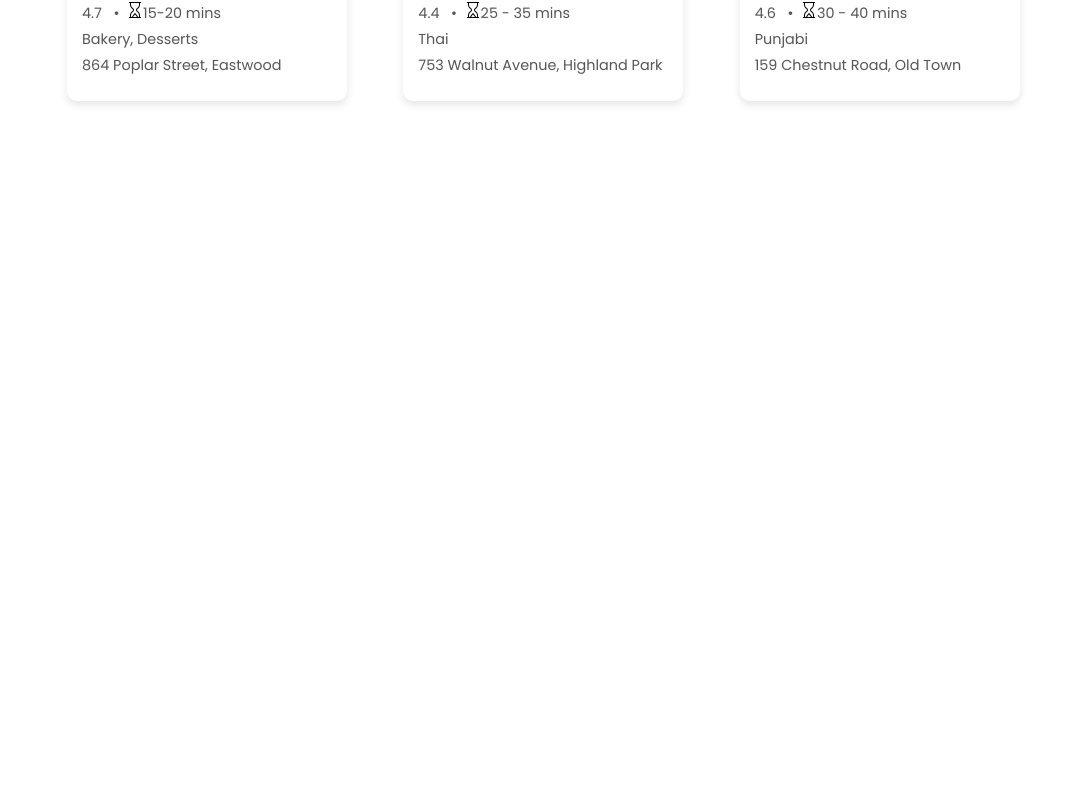
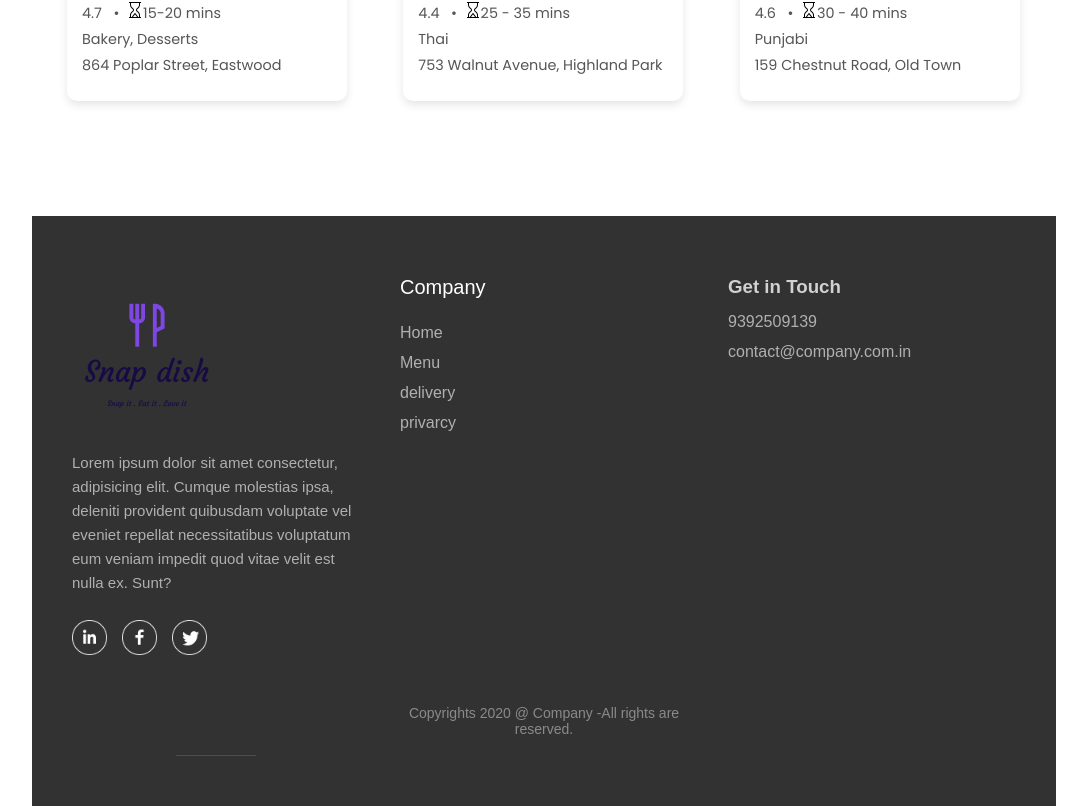
Before and after one commit to kireeti-ai/Snap-dish, a React (Vite) app in the folder Food/: page / in a window 1280 px wide. Shown: the part 6735-7541 px from the top of the page, without its empty margins (96-1183 px from the left). Before the commit the page ends 6851 px from the top, so only its background shows below. Built offline with nearby package versions, Linux system fonts and the light colour scheme.

Commit message:
changes few

```diff
--- a/Food/src/Context/RestaurantContext.jsx
+++ b/Food/src/Context/RestaurantContext.jsx
@@ -10,9 +10,9 @@ const RestaurantContextProvider = (props) => {
     }
 
     return (
-        // Use the Provider from the Context, not the component itself
+
         <RestaurantContext.Provider value={contextValue}>
-            {props.children} {/* Corrected typo: props.children */}
+            {props.children}
         </RestaurantContext.Provider>
     )
 }
--- a/Food/src/components/Footer/Footer.css
+++ b/Food/src/components/Footer/Footer.css
@@ -1,60 +1,60 @@
 .footer {
-    background-color: #333;
-    color: #fff;
-    padding: 50px 0;
-    font-family: 'Arial', sans-serif;
+    background-color: #323232;
+    color: #d1d1d1;
+    padding: 60px 0 20px 0;
+    margin-top: 100px;
+    font-family: sans-serif;
 }
 
 .footer-content {
-    display: flex;
-    justify-content: space-around;
-    flex-wrap: wrap;
-    max-width: 1200px;
-    margin: 0 auto;
-    padding: 0 20px;
+    display: grid;
+    grid-template-columns: repeat(auto-fit, minmax(250px, 1fr));
+    gap: 40px;
+    padding: 0 40px;
 }
 
 .footer-content-left,
 .footer-content-center,
 .footer-content-right {
-    flex: 1;
-    min-width: 280px;
-    margin-bottom: 30px;
+    display: flex;
+    flex-direction: column;
+    gap: 15px;
 }
 
 .footer-content-left img {
-    width: 120px;
-    margin-bottom: 20px;
+    width: 150px;
+    margin-bottom: 10px;
 }
 
 .footer-content-left p {
-    font-size: 14px;
+    font-size: 15px;
     line-height: 1.6;
-    margin-bottom: 20px;
-    color: #ccc;
+    color: #b0b0b0;
 }
 
 .social-icon {
     display: flex;
     gap: 15px;
+    margin-top: 10px;
 }
 
 .social-icon img {
-    width: 30px;
-    height: 30px;
+    width: 35px;
+    height: 35px;
     cursor: pointer;
     transition: transform 0.3s ease;
 }
 
 .social-icon img:hover {
-    transform: translateY(-5px);
+    transform: scale(1.1);
 }
 
 .footer-content-center h2,
-.footer-content-right h3 {
+.footer-content-right h2 {
     font-size: 20px;
-    margin-bottom: 25px;
-    color: #eee;
+    margin-bottom: 10px;
+    color: #ffffff;
+    font-weight: 500;
 }
 
 .footer-content-center ul,
@@ -62,77 +62,49 @@
     list-style: none;
     padding: 0;
     margin: 0;
+    display: flex;
+    flex-direction: column;
+    gap: 12px;
 }
 
 .footer-content-center li,
 .footer-content-right li {
-    margin-bottom: 10px;
-    font-size: 15px;
+    font-size: 16px;
     cursor: pointer;
-    transition: color 0.3s ease;
-    color: #ccc;
+    transition: color 0.3s ease, padding-left 0.3s ease;
+    color: #b0b0b0;
 }
 
 .footer-content-center li:hover,
 .footer-content-right li:hover {
-    color: #007bff;
+    color: #ffffff;
+    padding-left: 5px;
 }
 
 .footer hr {
     border: none;
-    border-top: 1px solid #555;
-    margin: 40px auto 20px;
-    max-width: 1160px;
+    height: 1px;
+    background-color: #4d4d4d;
+    margin: 50px auto 30px;
+    padding: 0 40px;
 }
 
 .footer-copyright {
     text-align: center;
     font-size: 14px;
-    color: #aaa;
-    padding-top: 20px;
+    color: #8a8a8a;
 }
 
 @media (max-width: 768px) {
     .footer-content {
-        flex-direction: column;
-        align-items: center;
+        grid-template-columns: 1fr;
         text-align: center;
+        padding: 0 20px;
     }
 
     .footer-content-left,
     .footer-content-center,
     .footer-content-right {
-        min-width: unset;
-        width: 100%;
-        margin-bottom: 40px;
-    }
-
-    .social-icon {
-        justify-content: center;
-    }
-
-    .footer-content-left p {
-        padding: 0 15px;
+        align-items: center;
     }
 }
-
-@media (max-width: 480px) {
-    .footer {
-        padding: 30px 0;
-    }
-
-    .footer-content-left img {
-        width: 100px;
-    }
-
-    .footer-content-center h2,
-    .footer-content-right h3 {
-        font-size: 18px;
-    }
-
-    .footer-content-center li,
-    .footer-content-right li,
-    .footer-copyright {
-        font-size: 13px;
-    }
-}
--- a/Food/src/components/RestaurantChangePrompt/RestaurantChangePrompt.css
+++ b/Food/src/components/RestaurantChangePrompt/RestaurantChangePrompt.css
@@ -64,12 +64,12 @@
 }
 
 .prompt-confirm-btn {
-  background-color: #e5383b;
+  background-color: purple;
   color: white;
 }
 
 .prompt-confirm-btn:hover {
-  background-color: #c02d2f;
+  background-color: rgb(237, 129, 237);
 }
 
 @keyframes fadeIn {
--- a/Food/src/pages/RestaurantDetail/RestaurantDetail.jsx
+++ b/Food/src/pages/RestaurantDetail/RestaurantDetail.jsx
@@ -18,7 +18,6 @@ const RestaurantDetail = () => {
         const foundRestaurant = restaurant_list.find(r => r._id === id);
         if (foundRestaurant) {
             setRestaurant(foundRestaurant);
-
             const filteredFood = food_list.filter(food => food.restaurant === foundRestaurant.name);
             const categorizedMenu = filteredFood.reduce((acc, food) => {
                 if (!acc[food.category]) {
@@ -75,7 +74,7 @@ const RestaurantDetail = () => {
                         className={`filter-button ${vegOnly ? 'active' : ''}`}
                         onClick={() => setVegOnly(!vegOnly)}
                     >
-                        <img src={assets.checked} alt="veg icon"/> Pure Veg
+                         Pure Veg
                     </button>
                     <button className="filter-button">Bestseller</button>
                 </div>
@@ -120,9 +119,7 @@ const RestaurantDetail = () => {
                 })}
             </div>
 
-             <div className="fixed-menu-button">
-                <button>MENU</button>
-            </div>
+
         </div>
     );
 }
--- a/Food/src/pages/home/Home.jsx
+++ b/Food/src/pages/home/Home.jsx
@@ -4,7 +4,7 @@ import Header from '../../components/Header/Header';
 import ExploreMenu from '../../components/ExploreMenu/ExploreMenu';
 import FoodDisplay from '../../components/FoodDisplay/FoodDisplay';
 import RestaurantDisplay from '../../components/RestaurantDisplay/RestaurantDisplay';
-
+import Footer from '../../components/Footer/Footer'
 const Home = () => {
   const [category, setCategory] = useState("All");
 
@@ -14,6 +14,7 @@ const Home = () => {
       <ExploreMenu category={category} setcategory={setCategory} />
       <FoodDisplay category={category} />
       <RestaurantDisplay />
+      <Footer/>
     </div>
   );
 };
--- a/Food/src/pages/home/home.css
+++ b/Food/src/pages/home/home.css
@@ -0,0 +1,5 @@
+*{
+  padding: 0;
+  margin: 0;
+
+}
```
Also changed, not shown: 2 other files (tests, documents, lock files or other folders).
